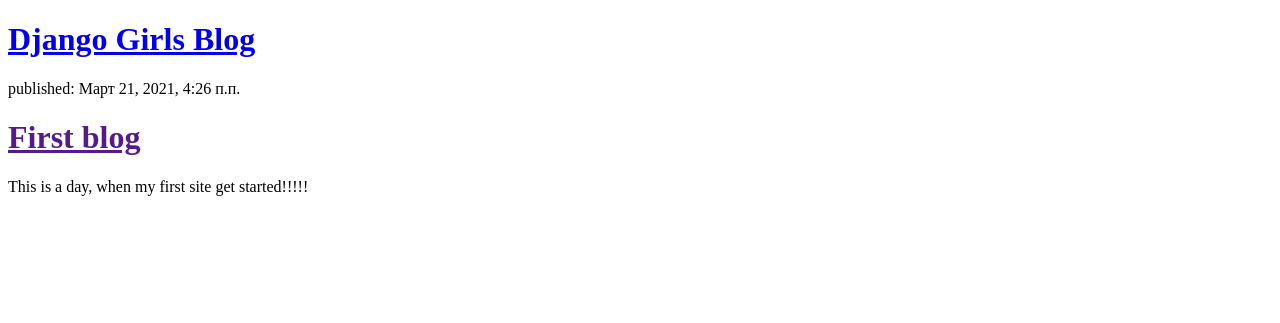
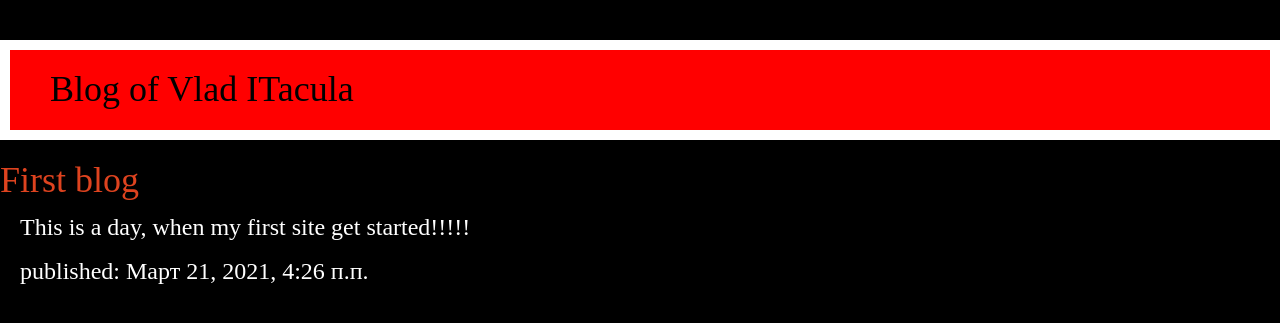
Before and after one commit to ksix-shot/my_first_blog, a Django app: template blog/templates/blog/post_list.html in a window 1280 px wide. Shown: the top 323 px of the page. Run offline with Django 3.2, Linux system fonts and the light colour scheme; the template is opened without the code that fills it: values that come from a table or form of the project are taken from there, others are empty; data comes from the database, SQL or seed files in the repository; both versions use the stored data as it was after the commit; some libraries are stand-ins or nearby versions.

Commit message:
css is fucking peas of shit

```diff
--- /dev/null
+++ b/blog/static/css/blog.css
@@ -0,0 +1,27 @@
+body {
+    background-color: #000
+}
+h1 a {
+    color: #DE431F;
+    font-family: 'Ranchers'
+}
+p {
+    color: #fff;
+    font-family: 'Oswald';
+    font-size: 24px;
+    padding-left:20px;
+    padding-right:20px;
+}
+.page-header {
+    border: none;
+    background-color: red;
+    padding: 0;
+}
+.page-header a {
+    display: block;
+    color: black;
+    padding: 20px 20px 20px 40px;
+    border-width: 10px;
+    border-style: solid;
+    border-color: white;
+}
--- a/blog/templates/blog/post_list.html
+++ b/blog/templates/blog/post_list.html
@@ -1,21 +1,25 @@
+
 <!DOCTYPE html>
-<html lang="en">
+{% load static %}
+<html lang="ru">
 <head>
     <meta charset="UTF-8">
-
-    <head>
-        <title>Блог Влада</title>
-    </head>
+    <title>Блог Влада</title>
+    <link rel="stylesheet" href="//maxcdn.bootstrapcdn.com/bootstrap/3.2.0/css/bootstrap.min.css">
+    <link rel="stylesheet" href="//maxcdn.bootstrapcdn.com/bootstrap/3.2.0/css/bootstrap-theme.min.css">
+    <link rel="stylesheet" href="{% static 'css/blog.css' %}">
+</head>
     <body>
-        <div>
-    <h1><a href="/">Django Girls Blog</a></h1>
+        <div class="page-header">
+            <h1><a href="/">Blog of Vlad ITacula</a></h1>
         </div>
 
 {% for post in posts %}
-    <div>
-        <p>published: {{ post.published_date }}</p>
+    <div class="post">
+
         <h1><a href="">{{ post.title }}</a></h1>
         <p>{{ post.text|linebreaksbr }}</p>
+        <p class="time">published: {{ post.published_date }}</p>
     </div>
 {% endfor %}
     </body>
```
Also changed, not shown: blog/migrations/0007_auto_20210321_1634.py (added), db.sqlite3.
